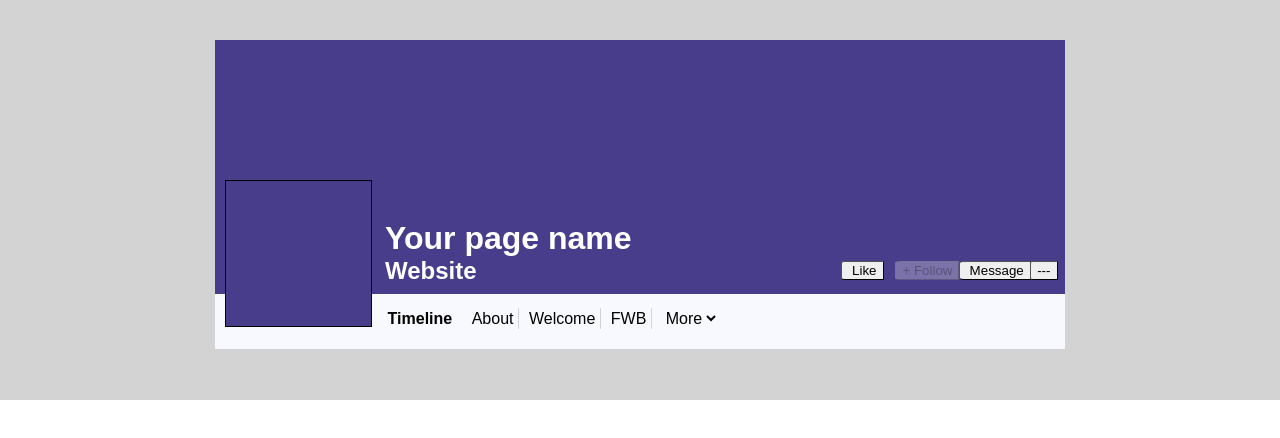
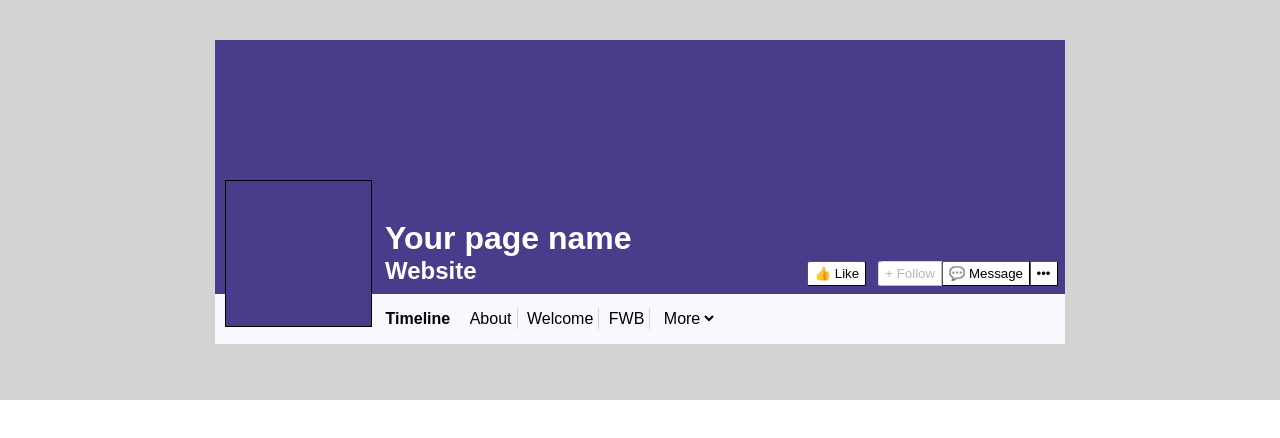
Before and after one commit to AZimdahl/Social-Mockup, a plain HTML site: page index.html in a window 1280 px wide. Drawn offline with Linux system fonts and the light colour scheme.

Commit message:
Style buttons and add emojis

```diff
--- a/assets/stylesheets/styles.css
+++ b/assets/stylesheets/styles.css
@@ -59,9 +59,27 @@ li {
 }
 
 button {
-    border-top-left-radius: 10%;
-    border-bottom-left-radius: 10%;
-    border-width: 0.75px;
+    border-top-left-radius: 7.5%;
+    border-bottom-left-radius: 7.5%;
+    border-width: .75px;
+    height: 25px;
+    background-color: white;
+
+}
+
+.pageButtons li:first-child button {
+    border-top-right-radius: 7.5%;
+    border-bottom-right-radius: 7.5%;
+}
+
+.pageButtons li:last-child button {
+    border-radius: 0;
+    border-top-right-radius: 7.5%;
+    border-bottom-right-radius: 7.5%;
+}
+
+.pageButtons li:nth-child(3) button {
+    border-radius: 0;
 }
 
 .pageButtons li {
@@ -74,7 +92,7 @@ button {
 
 .pageTabs {
     background-color: ghostwhite;
-    height: 40px;
+    height: 35px;
     position: relative;
     top: 14%;
     text-align: center;
@@ -83,7 +101,7 @@ button {
 
 .pageTabs ul {
     position: relative;
-    left: 30px;
+    left: 45px;
 }
 
 .pageTabs li {
--- a/index.html
+++ b/index.html
@@ -21,13 +21,10 @@
 
             <div class="pageButtons">
                 <ul>
-                    <li><button>
-                        <img src="" alt=""> Like</button></li>
+                    <li><button>&#128077; Like</button></li>
                     <li><button disabled="disabled">+ Follow</button></li>
-                    <li><button>
-                        <img src="" alt=""> Message</button></li>
-                    <li><button>
-                        <img src="" alt="">---</button></li>
+                    <li><button>&#128172; Message</button></li>
+                    <li><button>&bull;&bull;&bull;</button></li>
                 </ul>
             </div>
 
```
